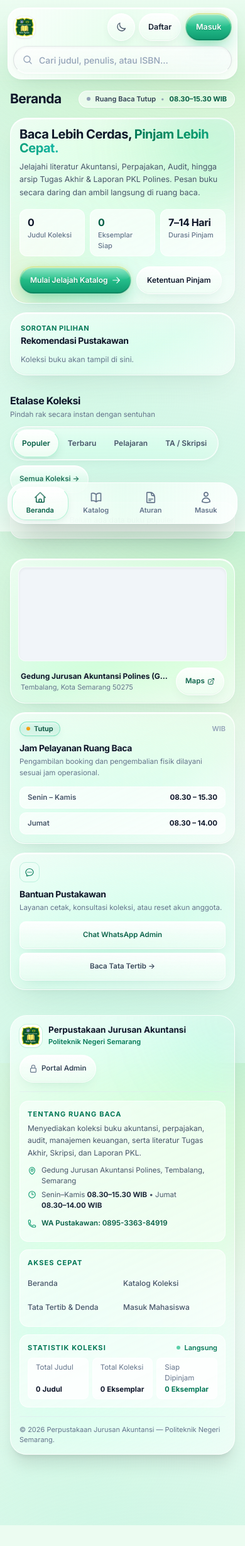
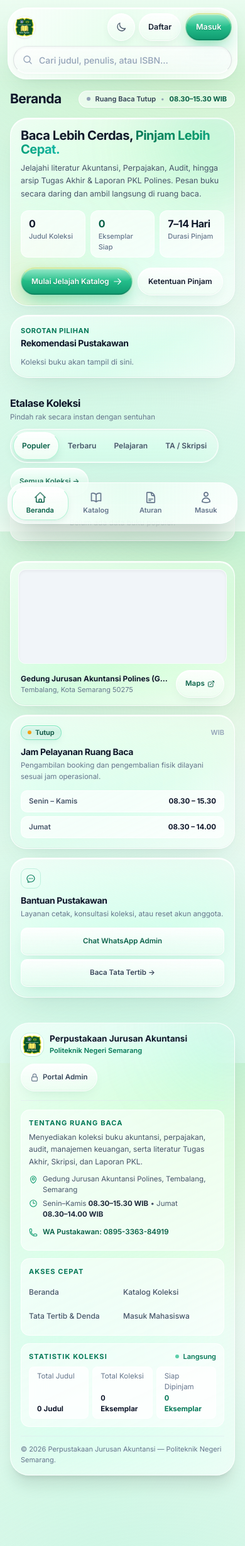
Before and after one commit to anfazy/pustaka_akuntansi, a Laravel app: page / in a window 390 px wide. Shown: the whole page at 63% size. Before the commit the page ends 2422 px from the top, so only its background shows below. Run offline with Laravel 12, Linux system fonts and the light colour scheme; data that the repository does not hold is empty; some libraries are stand-ins or nearby versions.

Commit message:
fix(ui): refine concentric radii, unclip mobile chip glow, and clamp coverless detail title

```diff
--- a/resources/views/front/beranda.blade.php
+++ b/resources/views/front/beranda.blade.php
@@ -40,8 +40,8 @@
          STAGE 1: ASYMMETRIC APPLE BENTO EDITORIAL SHOWCASE (12 COLS)
          ================================================================ -->
     <section class="grid grid-cols-1 lg:grid-cols-12 gap-3.5 sm:gap-4 mb-7">
-        <!-- LEFT / PRIMARY BENTO STAGE (7 COLS; Concentric 26px outer = 12px inner + 14/16px pad) -->
-        <div class="lg:col-span-7 glass-card relative overflow-hidden rounded-[26px] p-3.5 sm:p-4 flex flex-col justify-between">
+        <!-- LEFT / PRIMARY BENTO STAGE (7 COLS; Concentric 28px outer = 12px inner + 16px pad) -->
+        <div class="lg:col-span-7 glass-card relative overflow-hidden rounded-[28px] p-4 flex flex-col justify-between">
             <!-- Subtle Ambient Liquid Glow Orbs -->
             <div class="pointer-events-none absolute -right-16 -top-16 h-48 w-48 rounded-full bg-emerald-400/20 blur-3xl dark:bg-emerald-500/15"></div>
             <div class="pointer-events-none absolute -bottom-20 -left-16 h-44 w-44 rounded-full bg-amber-300/20 blur-3xl dark:bg-amber-400/10"></div>
@@ -160,8 +160,8 @@
             @endif
         </div>
 
-        <!-- RIGHT / APPLE BOOKS 3D SPOTLIGHT STAGE (5 COLS; Concentric 26px outer) -->
-        <div class="lg:col-span-5 glass-card spotlight-card relative overflow-hidden rounded-[26px] p-4 sm:p-5 flex flex-col justify-between">
+        <!-- RIGHT / APPLE BOOKS 3D SPOTLIGHT STAGE (5 COLS; Concentric 28px outer = 11px/12px inner + 16px pad) -->
+        <div class="lg:col-span-5 glass-card spotlight-card relative overflow-hidden rounded-[28px] p-4 flex flex-col justify-between">
             <div class="flex items-center justify-between gap-2 mb-3">
                 <div>
                     <span class="block text-[11px] font-bold uppercase tracking-wider text-emerald-700 dark:text-emerald-400">Sorotan Pilihan</span>
@@ -189,7 +189,7 @@
                     <div data-spotlight-slide="{{ $idx }}" class="spotlight-slide {{ $idx === 0 ? 'is-active flex' : 'hidden' }} w-full items-center gap-4">
                         <!-- Angled 3D Book Cover -->
                         <a href="{{ route('buku.detail', $sBook->id) }}" class="apple-press shrink-0 w-[82px] sm:w-[94px]">
-                            <div class="spotlight-cover-3d aspect-[5/7] w-full overflow-hidden rounded-[9px] book-shadow border border-white/40 dark:border-white/10">
+                            <div class="spotlight-cover-3d aspect-[5/7] w-full overflow-hidden rounded-[11px] book-shadow border border-white/40 dark:border-white/10">
                                 @if($sCoverUrl)
                                     <img src="{{ $sCoverUrl }}" alt="{{ $sBook->judul }}" class="h-full w-full object-cover">
                                 @else
@@ -336,7 +336,7 @@
                        style="--stagger: {{ $cIdx }}"
                        class="apple-reveal glass-card glass-card-hover apple-press group rounded-[20px] p-3 flex flex-col justify-between min-h-[82px]">
                         <div class="flex items-center justify-between gap-2">
-                            <span class="grid h-7 w-7 place-items-center rounded-[10px] bg-emerald-500/12 text-emerald-700 dark:text-emerald-400 border border-emerald-500/20 transition-transform duration-300 group-hover:scale-110">
+                            <span class="grid h-7 w-7 place-items-center rounded-[8px] bg-emerald-500/12 text-emerald-700 dark:text-emerald-400 border border-emerald-500/20 transition-transform duration-300 group-hover:scale-110">
                                 <svg class="h-3.5 w-3.5" fill="none" viewBox="0 0 24 24" stroke="currentColor" stroke-width="1.8">
                                     <path stroke-linecap="round" stroke-linejoin="round" d="M12 6.042A8.967 8.967 0 006 3.75c-1.052 0-2.062.18-3 .512v14.25A8.987 8.987 0 016 18c2.305 0 4.408.867 6 2.292m0-14.25a8.966 8.966 0 016-2.292c1.052 0 2.062.18 3 .512v14.25A8.987 8.987 0 0018 18a8.967 8.967 0 00-6 2.292m0-14.25v14.25" />
                                 </svg>
@@ -389,8 +389,8 @@
             </div>
         </div>
 
-        <!-- Bento Card B: Jam Pelayanan & Sirkulasi (4 cols) -->
-        <div class="lg:col-span-4 glass-card rounded-[24px] p-3.5 sm:p-4 flex flex-col justify-between gap-3">
+        <!-- Bento Card B: Jam Pelayanan & Sirkulasi (4 cols; Concentric 26px = 10px inner + 16px pad) -->
+        <div class="lg:col-span-4 glass-card rounded-[26px] p-4 flex flex-col justify-between gap-3">
             <div>
                 <div class="flex items-center justify-between gap-2 mb-2">
                     <span class="liquid-badge-emerald inline-flex items-center gap-1.5 rounded-full px-2.5 py-0.5 text-[11px] font-semibold">
@@ -415,8 +415,8 @@
             </div>
         </div>
 
-        <!-- Bento Card C: Concierge Admin & Tata Tertib (3 cols) -->
-        <div class="md:col-span-2 lg:col-span-3 glass-card rounded-[24px] p-3.5 sm:p-4 flex flex-col justify-between gap-3">
+        <!-- Bento Card C: Concierge Admin & Tata Tertib (3 cols; Concentric 26px = 10px inner + 16px pad) -->
+        <div class="md:col-span-2 lg:col-span-3 glass-card rounded-[26px] p-4 flex flex-col justify-between gap-3">
             <div>
                 <span class="inline-flex h-8 w-8 items-center justify-center rounded-[10px] bg-emerald-500/12 text-emerald-700 dark:text-emerald-400 border border-emerald-500/20 mb-2">
                     <svg class="h-4 w-4" fill="none" viewBox="0 0 24 24" stroke="currentColor" stroke-width="1.8">
--- a/resources/views/front/daftar.blade.php
+++ b/resources/views/front/daftar.blade.php
@@ -3,7 +3,7 @@
 @section('title', 'Daftar Anggota Baru — Perpustakaan Jurusan Akuntansi')
 
 @section('content')
-    <div class="glass-card w-full max-w-[540px] rounded-[26px] p-3.5 sm:p-4 shadow-2xl animate-rise">
+    <div class="glass-card w-full max-w-[540px] rounded-[28px] p-4 shadow-2xl animate-rise">
         <!-- Back to Beranda Link & Login Shortcut -->
         <div class="flex items-center justify-between gap-3 mb-3">
             <a href="{{ route('beranda') }}" class="inline-flex min-h-[44px] sm:min-h-[34px] items-center gap-1.5 text-[11.5px] font-semibold text-slate-500 hover:text-emerald-800 dark:hover:text-emerald-400 transition-colors">
--- a/resources/views/front/layout.blade.php
+++ b/resources/views/front/layout.blade.php
@@ -342,6 +342,21 @@
                         0 6px 16px -4px rgba(5, 150, 105, 0.4) !important;
         }
 
+        /* Compact glow spread inside horizontally scrolling chip strips so overflow-x clip never slices glow boxes */
+        .catalog-chip-strip .btn-emerald {
+            box-shadow: inset 0 1.5px 1.5px 0 rgba(254, 240, 138, 0.7),
+                        inset 0 -1.5px 1px 0 rgba(0, 0, 0, 0.2),
+                        0 4px 10px -2px rgba(16, 185, 129, 0.42),
+                        0 0 6px -1px rgba(52, 211, 153, 0.25) !important;
+        }
+
+        .catalog-chip-strip .btn-emerald:hover {
+            box-shadow: inset 0 1.5px 1.5px 0 #ffffff,
+                        inset 0 -1.5px 1px 0 rgba(0, 0, 0, 0.2),
+                        0 6px 14px -2px rgba(16, 185, 129, 0.55),
+                        0 0 8px -1px rgba(234, 179, 8, 0.3) !important;
+        }
+
         /* Apple Liquid Glass Neutral Pill Button */
         .btn-glass {
             background: linear-gradient(180deg, rgba(255, 255, 255, 0.75) 0%, rgba(240, 253, 244, 0.45) 100%);
@@ -1168,12 +1183,12 @@
 <body class="min-h-screen text-slate-800 dark:text-slate-100 antialiased selection:bg-emerald-500/20 selection:text-emerald-400 relative">
     <div id="appleNavProgress"></div>
 
-    <!-- FLOATING GLASS SIDEBAR (Desktop Apple NavigationSplitView proportions) -->
-    <aside id="appSidebar" class="glass-panel sidebar-transition fixed bottom-4 left-4 top-4 z-30 hidden w-[236px] flex-col rounded-[22px] px-3 py-4 lg:flex">
+    <!-- FLOATING GLASS SIDEBAR (Desktop Apple NavigationSplitView proportions; 28px = 16px + 12px pad) -->
+    <aside id="appSidebar" class="glass-panel sidebar-transition fixed bottom-4 left-4 top-4 z-30 hidden w-[236px] flex-col rounded-[28px] p-3 lg:flex">
         <!-- Sidebar Brand Header -->
         <div class="sidebar-header flex items-center px-1">
             <a href="{{ route('beranda') }}" class="sidebar-brand-link group flex items-center gap-2.5 min-w-0 w-full transition-all duration-300 hover:opacity-90 active:scale-[0.98]">
-                <div class="grid h-9 w-9 shrink-0 place-items-center rounded-[11px] bg-white p-0.5 shadow-md shadow-emerald-950/15 ring-1 ring-emerald-500/15 border border-white/80 dark:border-white/20 overflow-hidden transition-transform duration-300 group-hover:scale-105">
+                <div class="grid h-9 w-9 shrink-0 place-items-center rounded-[16px] bg-white p-0.5 shadow-md shadow-emerald-950/15 ring-1 ring-emerald-500/15 border border-white/80 dark:border-white/20 overflow-hidden transition-transform duration-300 group-hover:scale-105">
                     <img src="{{ asset('images/logo-perpustakaan-akuntansi.jpg') }}" alt="Logo Perpustakaan Jurusan Akuntansi" class="h-full w-full object-contain">
                 </div>
                 <div class="sidebar-text min-w-0">
@@ -1279,8 +1294,8 @@
     <!-- SCROLL EDGE EFFECT (Top scrim beneath floating topbar) -->
     <div class="scroll-edge-top sidebar-transition pointer-events-none fixed inset-x-0 top-0 z-10 h-36 sm:h-16 lg:left-[252px]"></div>
 
-    <!-- FLOATING GLASS TOPBAR (Concentric 22px = 14px + p-2 8px on mobile; >=44pt touch controls) -->
-    <header id="appHeader" class="glass-topbar sidebar-transition fixed left-3 right-3 top-3 z-20 flex flex-col gap-2 rounded-[22px] p-2 sm:left-4 sm:right-4 sm:top-4 sm:h-[50px] sm:flex-row sm:items-center sm:justify-between sm:gap-3 sm:rounded-[16px] sm:px-3.5 sm:py-0 lg:left-[264px] lg:right-4 lg:top-4">
+    <!-- FLOATING GLASS TOPBAR (Concentric 30px mobile / 25px pill desktop = inner radius + pad) -->
+    <header id="appHeader" class="glass-topbar sidebar-transition fixed left-3 right-3 top-3 z-20 flex flex-col gap-2 rounded-[30px] p-2 sm:left-4 sm:right-4 sm:top-4 sm:h-[50px] sm:flex-row sm:items-center sm:justify-between sm:gap-3 sm:rounded-[25px] sm:px-3.5 sm:py-0 lg:left-[264px] lg:right-4 lg:top-4">
         <!-- Mobile Top Row (Logo + Action Controls) / Desktop Leading Sidebar Toggle + Search + Actions -->
         <div class="flex w-full items-center justify-between gap-2 sm:contents">
             <!-- Desktop Apple sidebar.left Toolbar Button -->
@@ -1299,7 +1314,7 @@
 
             <!-- Mobile Logo + Title -->
             <a href="{{ route('beranda') }}" class="flex min-h-[44px] items-center gap-2.5 min-w-0 lg:hidden active:scale-95 transition-transform">
-                <span class="grid h-9 w-9 shrink-0 place-items-center rounded-[14px] bg-white p-0.5 shadow-sm border border-slate-200/60 dark:border-white/20 overflow-hidden">
+                <span class="grid h-9 w-9 shrink-0 place-items-center rounded-[18px] bg-white p-0.5 shadow-sm border border-slate-200/60 dark:border-white/20 overflow-hidden">
                     <img src="{{ asset('images/logo-perpustakaan-akuntansi.jpg') }}" alt="Logo Perpustakaan Jurusan Akuntansi" class="h-full w-full object-contain">
                 </span>
                 <span class="hidden min-[460px]:inline sm:hidden text-xs font-bold leading-tight text-slate-900 dark:text-white truncate">
@@ -1584,14 +1599,14 @@
                 $footerBorrowedCopies = (int) \App\Models\Loan::whereIn('status', ['dipinjam', 'terlambat'])->count();
                 $footerTotalCopies = $footerAvailableCopies + $footerBorrowedCopies;
             @endphp
-            <footer class="apple-reveal mt-10 sm:mt-12 glass-card relative overflow-hidden rounded-[26px] p-3.5 sm:p-4 shadow-xl border border-white/85 dark:border-white/10">
+            <footer class="apple-reveal mt-10 sm:mt-12 glass-card relative overflow-hidden rounded-[30px] p-4 shadow-xl border border-white/85 dark:border-white/10">
                 <!-- Subtle Ambient Glow -->
                 <div class="pointer-events-none absolute -right-20 -top-20 h-44 w-44 rounded-full bg-emerald-400/15 blur-3xl dark:bg-emerald-500/10"></div>
 
                 <!-- Top Brand & Quick Actions Bar -->
                 <div class="relative z-10 flex flex-col sm:flex-row sm:items-center justify-between gap-3 pb-3.5 border-b border-slate-200/60 dark:border-white/10">
                     <div class="flex items-center gap-2.5">
-                        <div class="grid h-9 w-9 shrink-0 place-items-center rounded-[12px] bg-white p-0.5 shadow-sm ring-1 ring-emerald-500/15 border border-white/80 dark:border-white/20 overflow-hidden">
+                        <div class="grid h-9 w-9 shrink-0 place-items-center rounded-[14px] bg-white p-0.5 shadow-sm ring-1 ring-emerald-500/15 border border-white/80 dark:border-white/20 overflow-hidden">
                             <img src="{{ asset('images/logo-perpustakaan-akuntansi.jpg') }}" alt="Logo Perpustakaan Jurusan Akuntansi" class="h-full w-full object-contain">
                         </div>
                         <div>
--- a/resources/views/front/masuk.blade.php
+++ b/resources/views/front/masuk.blade.php
@@ -3,7 +3,7 @@
 @section('title', 'Masuk — Perpustakaan Jurusan Akuntansi')
 
 @section('content')
-    <div class="glass-card w-full max-w-[370px] rounded-[26px] p-3.5 sm:p-4 shadow-2xl animate-rise">
+    <div class="glass-card w-full max-w-[370px] rounded-[28px] p-4 shadow-2xl animate-rise">
         <!-- Back to Beranda Link -->
         <div class="flex items-center justify-between mb-3.5">
             <a href="{{ route('beranda') }}" class="inline-flex min-h-[44px] sm:min-h-[34px] items-center gap-1.5 text-[11.5px] font-semibold text-slate-500 hover:text-emerald-800 dark:hover:text-emerald-400 transition-colors">
--- a/resources/views/front/partials/katalog-controls.blade.php
+++ b/resources/views/front/partials/katalog-controls.blade.php
@@ -4,10 +4,10 @@
     $hasActiveStrip = ($currentKategori !== 'semua') || ($currentProdi !== 'semua') || ($currentTahun !== 'semua') || $onlyAvailable || ($currentSearch !== '');
 @endphp
 
-<div class="glass-card rounded-[24px] p-3 sm:p-3.5 shadow-sm space-y-2.5">
+<div class="glass-card rounded-[36px] sm:rounded-[30px] p-3.5 shadow-sm space-y-2.5">
     <!-- BARIS 1: KATEGORI CHIPS (Horizontal scrollable + edge fade di HP) -->
     <div class="relative">
-        <div class="no-scrollbar flex items-center gap-1.5 overflow-x-auto py-0.5 pr-6 sm:pr-0 sm:flex-wrap sm:overflow-visible [mask-image:linear-gradient(to_right,black_calc(100%-26px),transparent)] sm:[mask-image:none]">
+        <div class="catalog-chip-strip no-scrollbar flex items-center gap-1.5 overflow-x-auto py-5 -my-5 pl-3.5 -ml-3.5 pr-9 -mr-3.5 sm:p-0 sm:m-0 sm:flex-wrap sm:overflow-visible [mask-image:linear-gradient(to_right,black_calc(100%-36px),transparent)] sm:[mask-image:none]">
             <a href="{{ $allCategoriesUrl }}"
                aria-pressed="{{ $currentKategori === 'semua' ? 'true' : 'false' }}"
                data-catalog-nav
--- a/resources/views/front/riwayat.blade.php
+++ b/resources/views/front/riwayat.blade.php
@@ -37,7 +37,7 @@
 
     <!-- TABLE CARD -->
     @if($historyLoans->count() > 0)
-        <div class="glass-card overflow-hidden rounded-[22px] p-2.5 sm:p-4 shadow-sm border border-white/90 dark:border-white/10">
+        <div class="glass-card overflow-hidden rounded-[22px] p-3 sm:p-4 shadow-sm border border-white/90 dark:border-white/10">
             <div class="overflow-x-auto">
                 <table class="w-full min-w-[680px] text-left text-[12.5px]">
                     <thead class="text-[11px] font-semibold text-slate-400 dark:text-slate-400 border-b border-slate-200/60 dark:border-white/10 uppercase tracking-wider">
--- a/resources/views/front/tata-tertib.blade.php
+++ b/resources/views/front/tata-tertib.blade.php
@@ -49,7 +49,7 @@
 
     <div class="space-y-4">
         <!-- SECTION 1: ALUR BOOKING, PERPANJANGAN & DENDA (Concentric 26px outer = 12px inner + 14px pad) -->
-        <section id="alur-booking" class="scroll-mt-20 glass-card rounded-[26px] p-3.5 sm:p-4 shadow-lg border border-white/85 dark:border-white/10 apple-reveal">
+        <section id="alur-booking" class="scroll-mt-20 glass-card rounded-[28px] p-4 shadow-lg border border-white/85 dark:border-white/10 apple-reveal">
             <div class="flex flex-wrap items-center justify-between gap-3 pb-3 border-b border-slate-200/60 dark:border-white/10">
                 <div>
                     <h2 class="text-[15.5px] sm:text-[17px] font-bold tracking-tight text-slate-900 leading-snug">
@@ -114,7 +114,7 @@
         </section>
 
         <!-- SECTION 2: JAMINAN KARTU FISIK & KUOTA -->
-        <section id="jaminan-kartu" class="scroll-mt-20 glass-card rounded-[26px] p-3.5 sm:p-4 shadow-lg border border-white/85 dark:border-white/10 apple-reveal">
+        <section id="jaminan-kartu" class="scroll-mt-20 glass-card rounded-[28px] p-4 shadow-lg border border-white/85 dark:border-white/10 apple-reveal">
             <h2 class="text-[15.5px] sm:text-[17px] font-bold tracking-tight text-slate-900 leading-snug">
                 Jaminan Kartu &amp; Kuota Pinjam
             </h2>
@@ -158,7 +158,7 @@
         </section>
 
         <!-- SECTION 3: DURASI PINJAM, TARIF DENDA & SANKSI -->
-        <section id="tarif-denda" class="scroll-mt-20 glass-card rounded-[26px] p-3.5 sm:p-4 shadow-lg border border-white/85 dark:border-white/10 apple-reveal">
+        <section id="tarif-denda" class="scroll-mt-20 glass-card rounded-[28px] p-4 shadow-lg border border-white/85 dark:border-white/10 apple-reveal">
             <h2 class="text-[15.5px] sm:text-[17px] font-bold tracking-tight text-slate-900 leading-snug">
                 Durasi Pinjam, Denda &amp; Sanksi
             </h2>
@@ -205,7 +205,7 @@
         </section>
 
         <!-- SECTION 4: JAM LAYANAN & KONTAK PUSTAKAWAN -->
-        <section id="jam-layanan" class="scroll-mt-20 glass-card rounded-[26px] p-3.5 sm:p-4 shadow-lg border border-white/85 dark:border-white/10 apple-reveal">
+        <section id="jam-layanan" class="scroll-mt-20 glass-card rounded-[28px] p-4 shadow-lg border border-white/85 dark:border-white/10 apple-reveal">
             <div class="flex flex-wrap items-center justify-between gap-3 mb-3">
                 <h2 class="text-[15.5px] sm:text-[17px] font-bold tracking-tight text-slate-900 leading-snug">
                     Jam Layanan &amp; Kontak
--- a/resources/views/front/verifikasi-email.blade.php
+++ b/resources/views/front/verifikasi-email.blade.php
@@ -3,7 +3,7 @@
 @section('title', 'Verifikasi Email Anda — Perpustakaan Jurusan Akuntansi')
 
 @section('content')
-    <div class="glass-card w-full max-w-[390px] rounded-[26px] p-4 sm:p-5 shadow-2xl animate-rise text-center">
+    <div class="glass-card w-full max-w-[390px] rounded-[28px] p-4 sm:p-5 shadow-2xl animate-rise text-center">
         <!-- Brand Header -->
         <div class="flex items-center justify-center gap-2.5 mb-4">
             <div class="grid h-9 w-9 shrink-0 place-items-center rounded-[10px] bg-white p-0.5 shadow-sm shadow-emerald-950/15 border border-white/80 dark:border-white/20 overflow-hidden">
```
Also changed, not shown: resources/views/front/buku.blade.php (+6 -6 lines), resources/views/front/pinjaman.blade.php (+5 -5 lines), tests/Feature/LoanAndBookEnhancementTest.php (+4 -1 lines).
